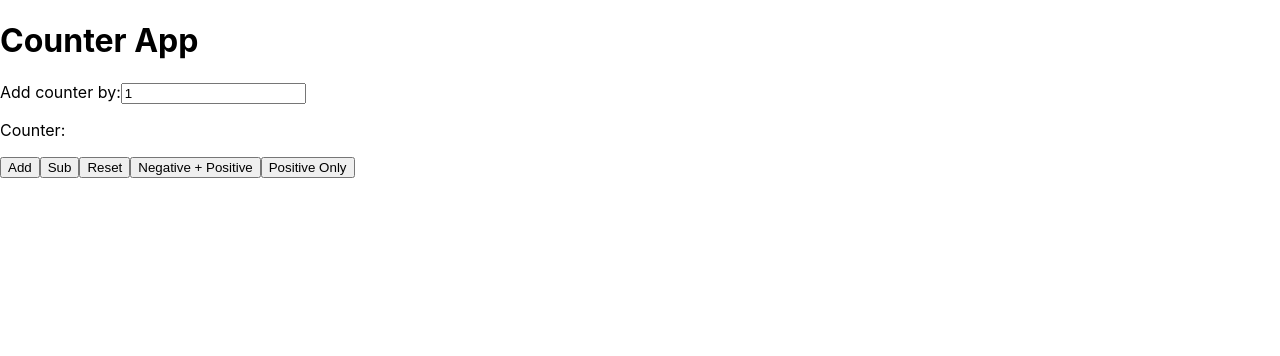
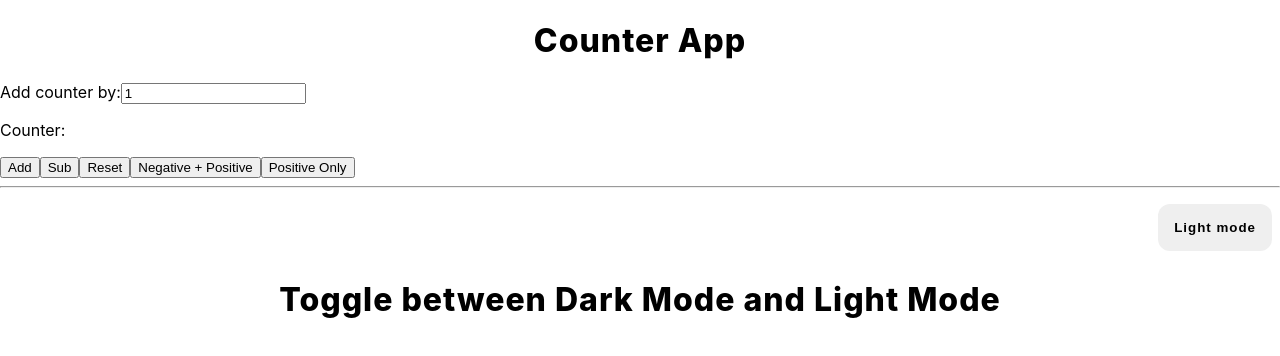
Before and after one commit to Tonnymwirigi254/react-april, a React (Create React App) app: page / in a window 1280 px wide. Shown: the top 356 px of the page. Built offline with nearby package versions, Linux system fonts and the light colour scheme.

Commit message:
Toggle btn Dark mode and Light Mode

```diff
--- a/src/App.js
+++ b/src/App.js
@@ -1,10 +1,13 @@
 // import Chat from './components/chat';
+import ChangeColorCompoent from './components/changeColor';
 import CounterAppComponent from './components/counterApp';
 
 function App() {
   return (
     <div>
         <CounterAppComponent/>
+        <hr/>
+        <ChangeColorCompoent/>
     </div>
   );
 }
--- /dev/null
+++ b/src/components/changeColor.css
@@ -0,0 +1,41 @@
+.color-container {
+    height: 300px;
+    width: 100vw;
+}
+h1 {
+    text-align: center;
+    font-weight: 800;
+    letter-spacing: 1px;
+}
+.h1-Dark {
+    color: #fff;
+}
+.h1-Light {
+    color: #000;
+}
+.Light {
+    background-color: rgba(240, 248, 255, 0.616);
+}
+.Dark {
+    background-color: rgba(0, 0, 0, 0.856);
+}
+.btn-container {
+    text-align: right;
+}
+.btn-container button {
+    padding: 16px;
+    margin: 8px;
+    border-radius: 12px;
+    border: none;
+    font-weight: 900;
+    letter-spacing: 1px;
+    cursor: pointer;
+}
+.btn-Light {
+    background-color: rgba(0, 0, 0, 0.856);
+    color: #fff;
+}
+.btn-Dark {
+    background-color: rgb(233, 238, 243);
+    color: black;
+}
--- /dev/null
+++ b/src/components/changeColor.js
@@ -0,0 +1,42 @@
+import { useEffect, useState } from "react"
+import "./changeColor.css"
+
+const ChangeColorCompoent = () => {
+    const LightMode = "Light"
+    const DarkMode = "Dark"
+    const [mode, setMode] = useState(LightMode)
+
+    const switchMode = () => {
+        if(mode === DarkMode) {
+            setMode(LightMode)
+            localStorage.setItem("display-mode", LightMode)
+        } else {
+            setMode(DarkMode)
+            localStorage.setItem("display-mode", DarkMode)
+        }
+    }
+
+    useEffect(() => {
+        const displayMode = localStorage.getItem("display-mode")
+        if(Boolean(mode) === false) {
+            localStorage.setItem("display-mode", LightMode)
+        }
+        setMode(displayMode)
+    }, [mode])
+
+    return (
+        <div className={`color-container ${mode}`}>
+            <div className="btn-container">
+                <button
+                    className={`btn-${mode}`}
+                    onClick={switchMode}
+                >
+                    {mode === LightMode ? DarkMode : LightMode} mode
+                </button>
+                <h1 className={`h1-${mode}`}>Toggle between Dark Mode and Light Mode</h1>
+            </div>
+        </div>
+    )
+}
+
+export default ChangeColorCompoent
```
